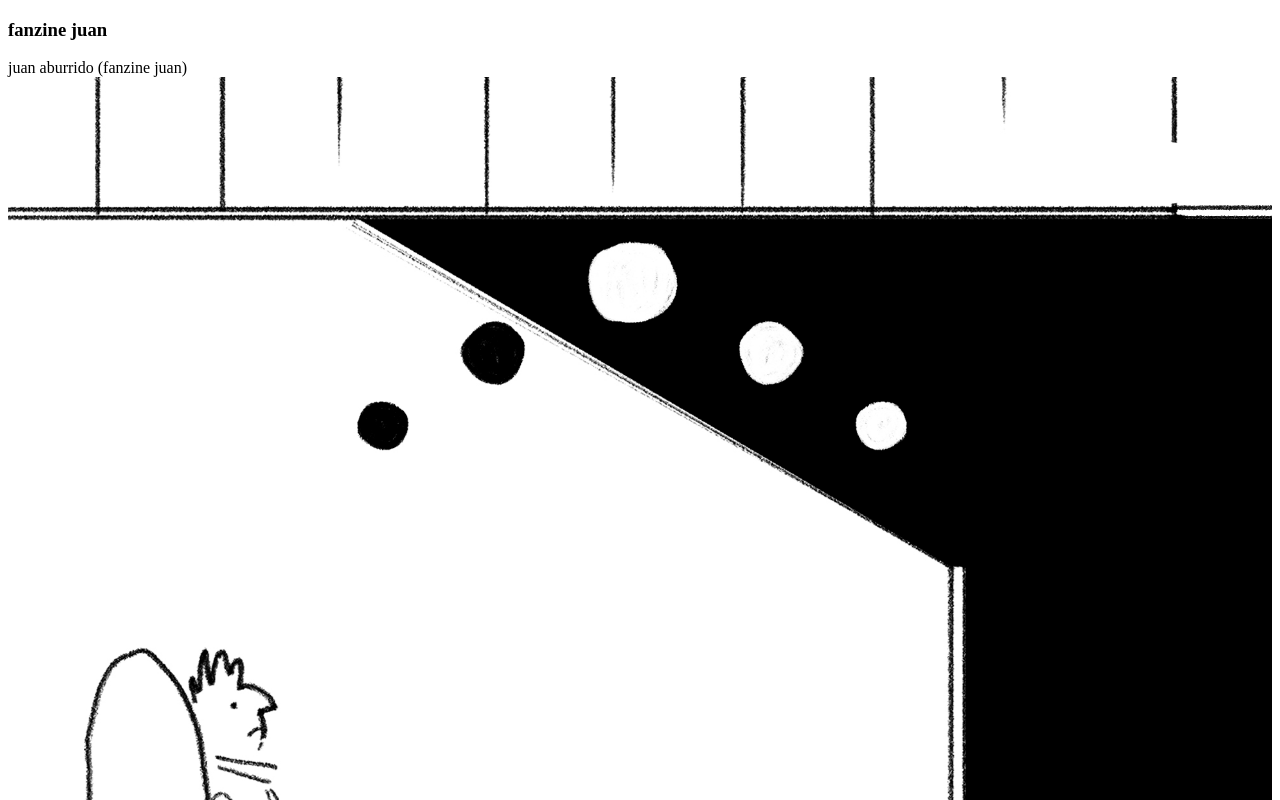
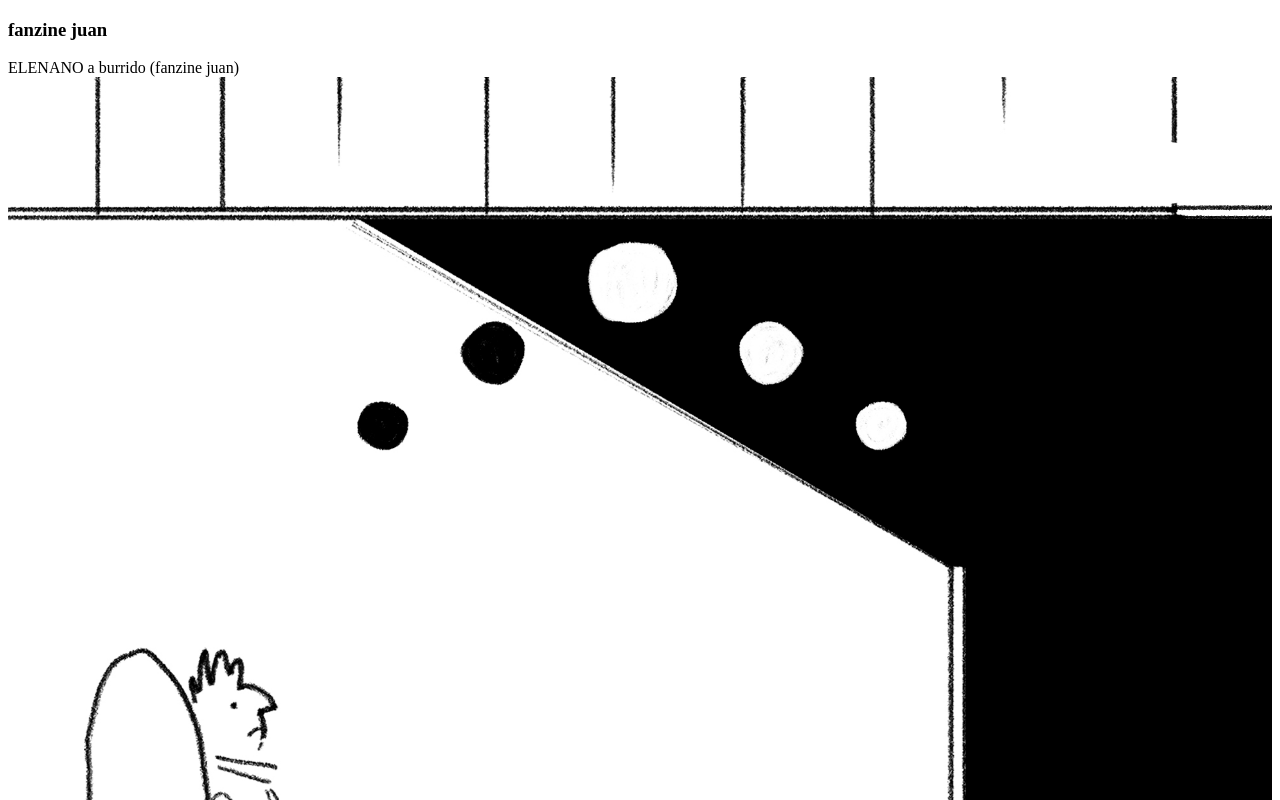
Before and after one commit to anaga00/fanzineONE, a plain HTML site: page 02.html in a window 1280 px wide. Shown: the top 800 px of the page. Drawn offline with Linux system fonts and the light colour scheme.

Commit message:
Update 02.html

```diff
--- a/02.html
+++ b/02.html
@@ -13,7 +13,7 @@
    <body>
 
  <h3> fanzine juan</h3>
-<body> juan aburrido (fanzine juan)</body>
+<body> ELENANO a burrido (fanzine juan)</body>
        <a title="fanzinejuan02" href="03.html"><img src="COMIC%2002.jpg" alt="fanzinejuan" /></a>
 
 
```
